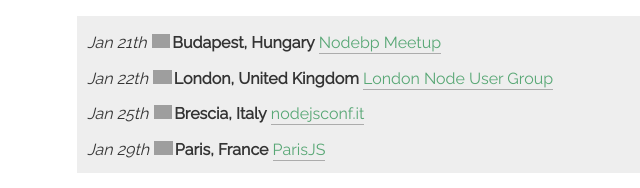
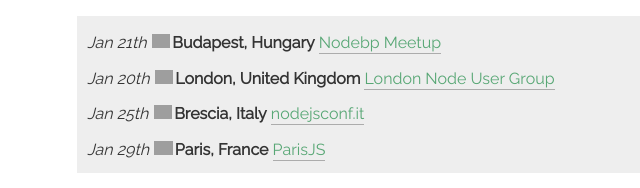
Before and after one commit to knode/node-meatspace, a website: page index.html in a window 1280 px wide. Shown: the part 600-788 px from the top of the page, 163-803 px from the left. Drawn offline with nearby package versions, Linux system fonts and the light colour scheme; grey boxes are pictures that could not be loaded.

Commit message:
date fix of lnug

```diff
--- a/index.html
+++ b/index.html
@@ -61,7 +61,7 @@
 <h3 id="january-2014">January 2014</h3>
 <ul>
 <li><em>Jan 21th</em> <strong>Budapest, Hungary</strong> <a href="http://www.meetup.com/nodebp/events/156892152">Nodebp Meetup</a></li>
-<li><em>Jan 22th</em> <strong>London, United Kingdom</strong> <a href="http://lanyrd.com/2014/lnug-january/">London Node User Group</a></li>
+<li><em>Jan 20th</em> <strong>London, United Kingdom</strong> <a href="http://lanyrd.com/2014/lnug-january/">London Node User Group</a></li>
 <li><em>Jan 25th</em> <strong>Brescia, Italy</strong> <a href="http://nodejsconf.it">nodejsconf.it</a></li>
 <li><em>Jan 29th</em> <strong>Paris, France</strong> <a href="http://www.meetup.com/FranceJS/events/158150272/">ParisJS</a></li>
 </ul>
```
